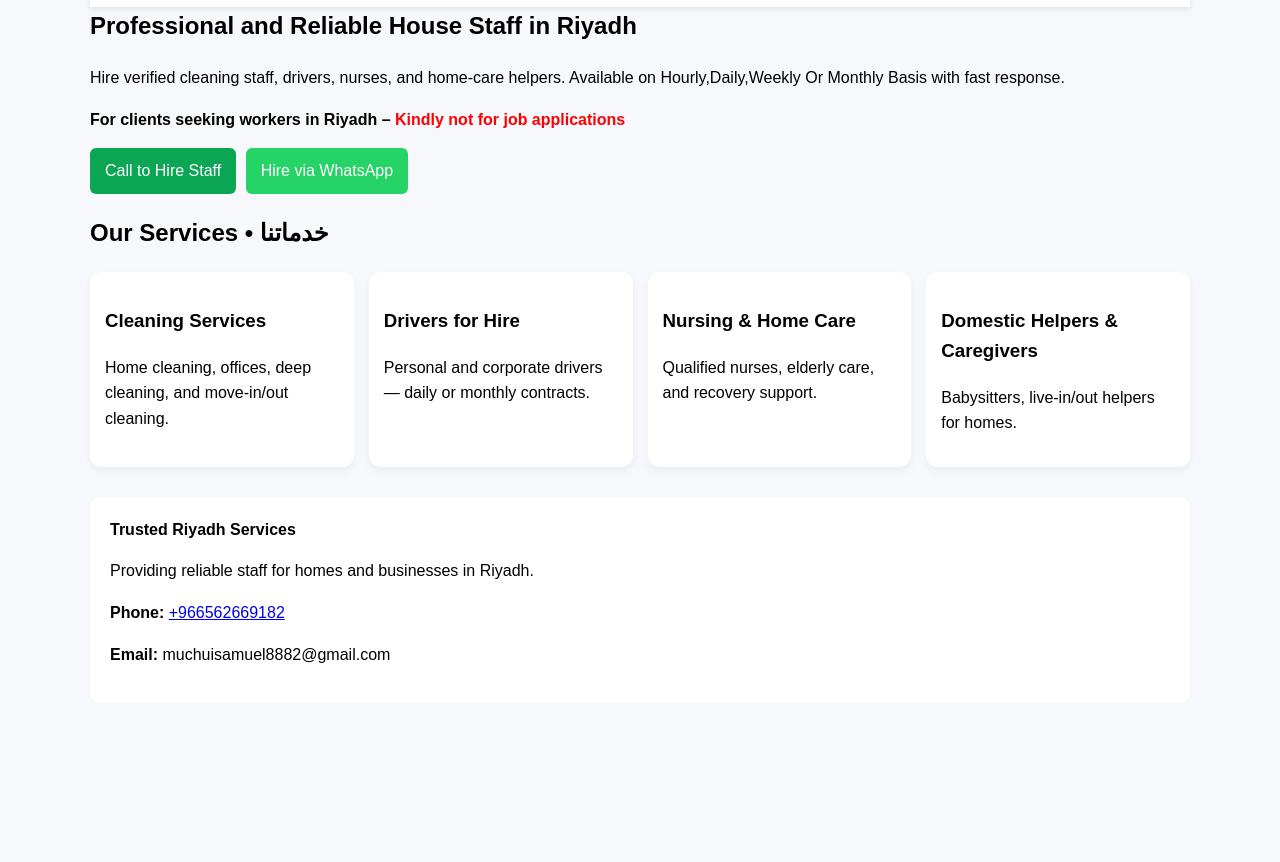
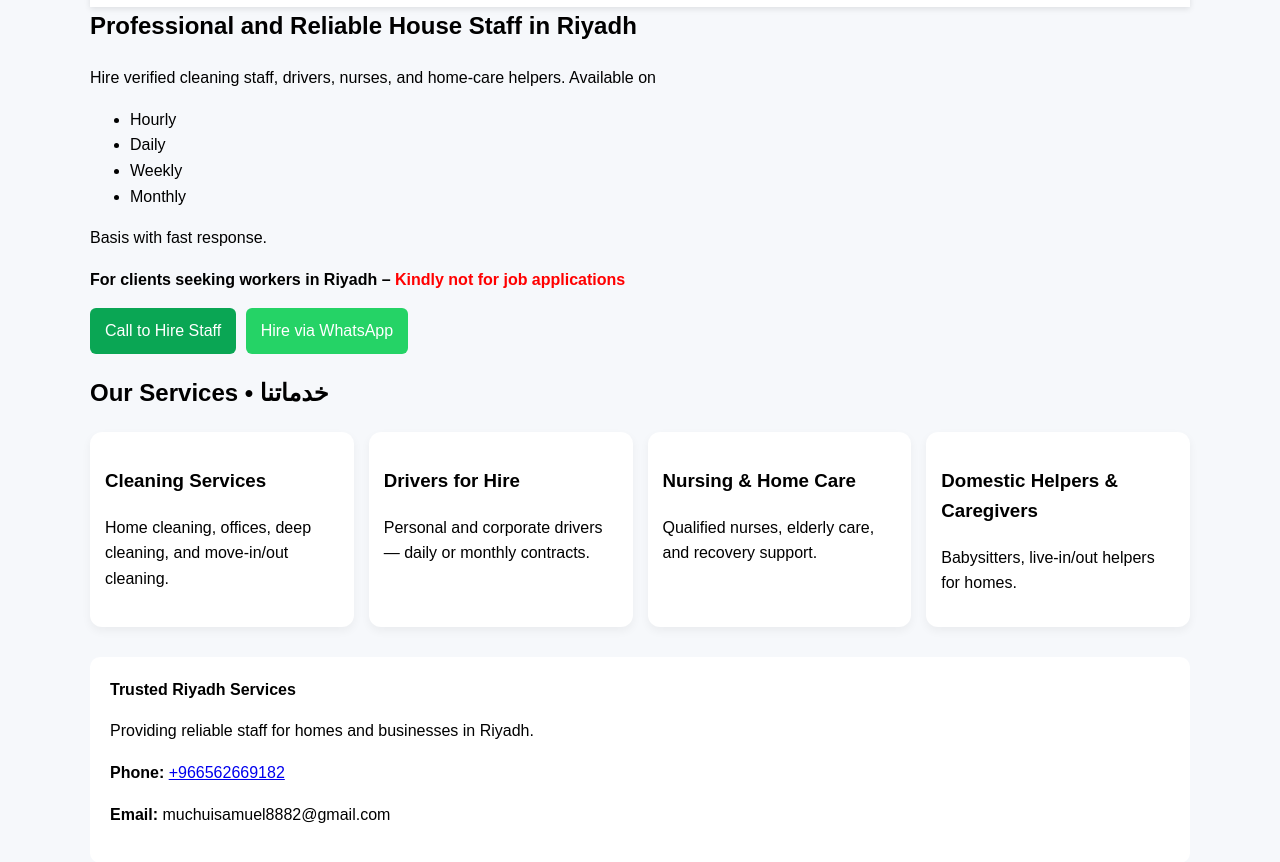
Before and after one commit to muchuisamuel8882-coder/Riyathcaregivers, a plain HTML site: page index.html in a window 1280 px wide. Shown: the part 72-934 px from the top of the page. Before the commit the page ends 800 px from the top, so only its background shows below. Drawn offline with Linux system fonts and the light colour scheme.

Commit message:
Update index.html

```diff
--- a/index.html
+++ b/index.html
@@ -81,7 +81,12 @@
     <section id="hero-en">
       <h1>Professional and Reliable House Staff in Riyadh</h1>
       <p>Hire verified cleaning staff, drivers, nurses, and home-care helpers. Available on
-        Hourly,Daily,Weekly Or Monthly Basis with fast response.</p>
+        <ul>
+    <li>Hourly</li>
+    <li>Daily</li>
+    <li>Weekly</li>
+    <li>Monthly</li>
+</ul>Basis with fast response.</p>
       <p><strong>For clients seeking workers in Riyadh – <span style="color: red;"> <b>Kindly not
         for job applications</b></span></strong></p>
 
```
